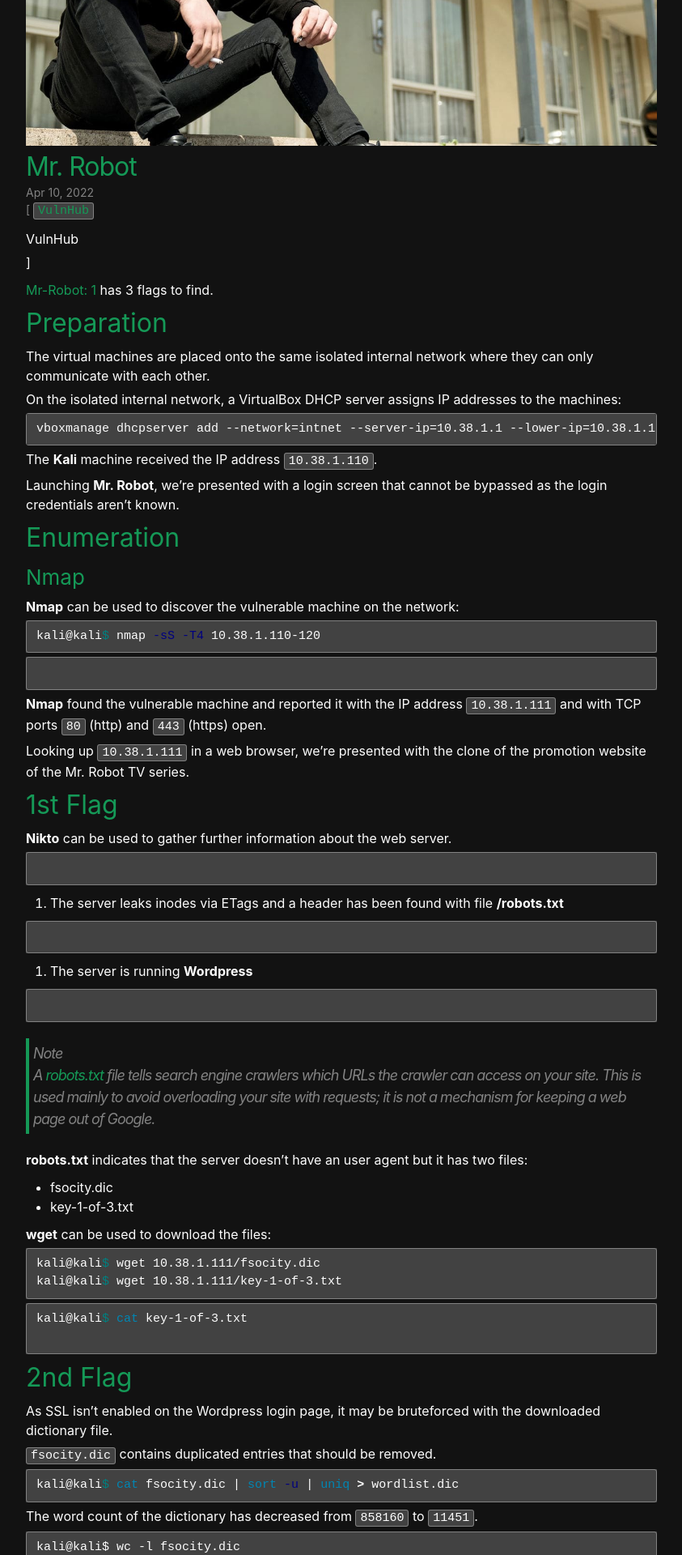
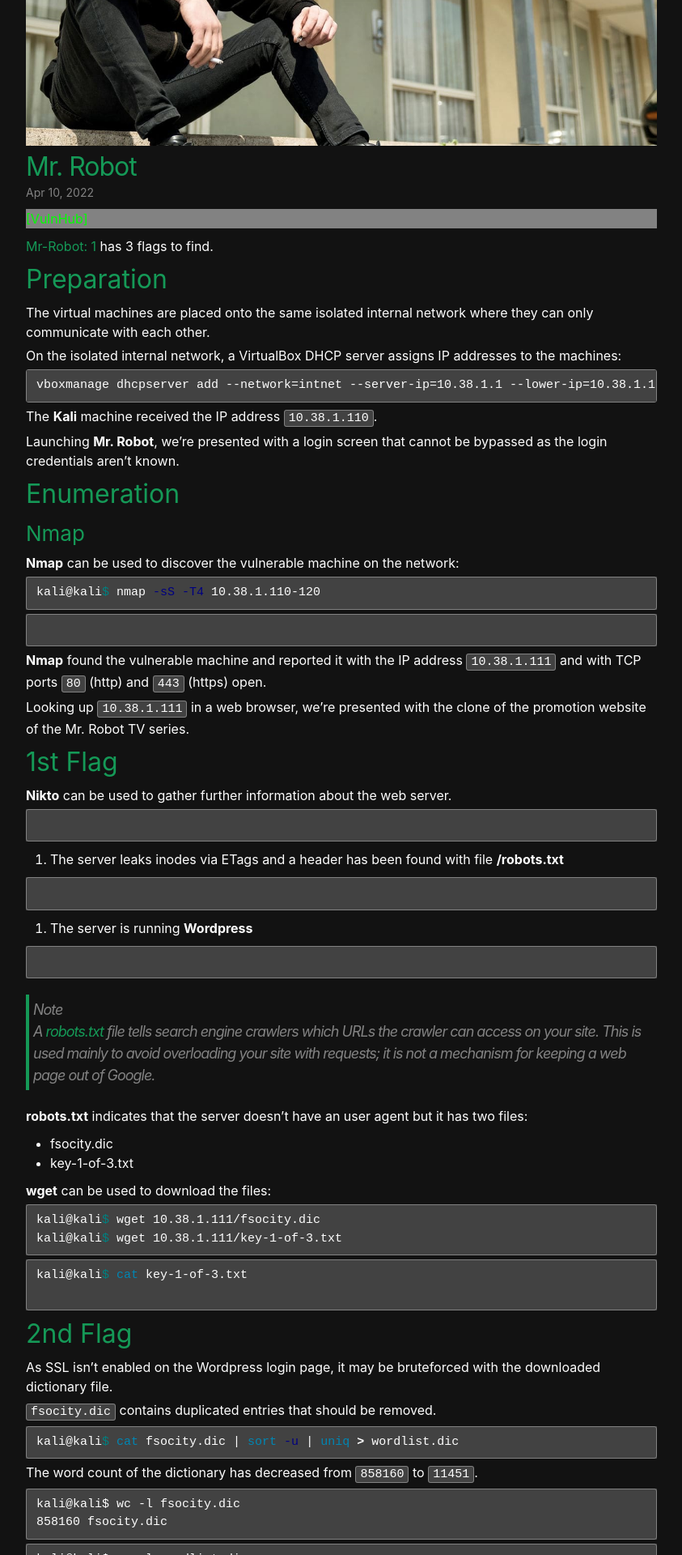
Before and after one commit to marcellbarsony/blog, a Jekyll site: the page built from _posts/Category/2022-04-11-Mr_Robot.md, in a window 1280 px wide. Shown: the part 300-2220 px from the top of the page at 81% size, without its empty margins (218-1061 px from the left). Built offline with Jekyll 4.4.1, drawn with Linux system fonts in a browser that asks for light colours.

Commit message:
Messing with post tag layout

```diff
--- a/_includes/collecttags.html
+++ b/_includes/collecttags.html
@@ -1,3 +1,4 @@
+<!-- Collect post tags -->
 {% assign rawtags = "" %}
 {% for post in site.posts %}
   {% assign ttags = post.tags | join:'|' | append:'|' %}
--- a/_layouts/post.html
+++ b/_layouts/post.html
@@ -38,14 +38,10 @@
                 <span itemprop="author" itemscope itemtype="http://schema.org/Person"><span class="p-author h-card" itemprop="name">{{ page.author }}</span></span>
               {%- endif -%}
             <!-- Tag -->
-            <br>
-            <span>[
               {% for tag in page.tags %}
                 {% capture tag_name %}{{ tag }}{% endcapture %}
-                <a href="/tag/{{ tag_name }}"><code class="highligher-rouge"><nobr>{{ tag_name }}</nobr></code>&nbsp;</a>
-                <p>{{tag_name}}</p>
+                  <p class="post-tag">[{{tag_name}}]</p>
                 {% endfor %}
-            ]</span>
             <!-- End Tag -->
           </p>
         </header>
--- a/_sass/styles/_layout.scss
+++ b/_sass/styles/_layout.scss
@@ -262,3 +262,8 @@
   height: 200px;
   object-fit: cover;
 }
+
+.post-tag {
+  color: #00ff00;
+  background-color: $grey-color;
+}
```
